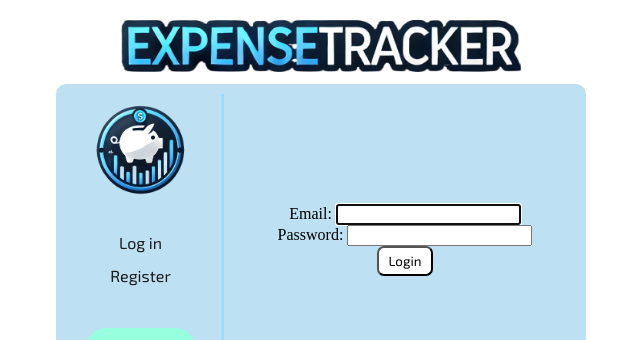
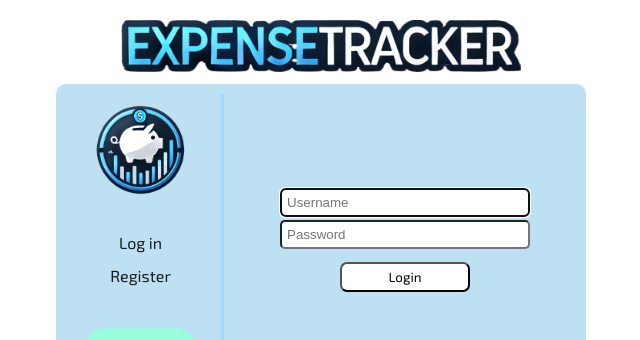
Before and after one commit to mixailvelinov/ExpenseTracker, a Django app: page /account/login/ in a window 1280 px wide. Shown: the top 340 px of the page, without its empty margins (319-959 px from the left). Run offline with Django 5.2, Linux system fonts and the light colour scheme.

Commit message:
fix: adjusted styling and fixed login forms

```diff
--- a/accounts/forms.py
+++ b/accounts/forms.py
@@ -10,11 +10,11 @@ class UserRegisterForm(UserCreationForm):
 
 
 class UserLoginForm(AuthenticationForm):
-    username = forms.EmailField(widget=forms.EmailInput(attrs={'autofocus': True}))
+    username = forms.EmailField(widget=forms.EmailInput(attrs={'autofocus': True, 'placeholder': 'Username'}))
     password = forms.CharField(
         label='Password',
         strip=False,
-        widget=forms.PasswordInput(attrs={'autocomplete': 'current-password'})
+        widget=forms.PasswordInput(attrs={'autocomplete': 'current-password', 'placeholder': 'Password'})
     )
 
 
@@ -22,3 +22,12 @@ class UserUpdateForm(forms.ModelForm):
     class Meta:
         model = CustomUser
         fields = ['username', 'email', 'first_name', 'last_name', 'date_of_birth']
+
+        widgets = {
+            'username': forms.TextInput(attrs={'placeholder': 'Username'}),
+            'email': forms.TextInput(attrs={'placeholder': 'Email address'}),
+            'first_name': forms.TextInput(attrs={'placeholder': 'First Name'}),
+            'last_name': forms.TextInput(attrs={'placeholder': 'Last Name'}),
+            'date_of_birth': forms.DateInput(attrs={'placeholder': 'Date of birth'}),
+
+        }
--- a/static/styles/style.css
+++ b/static/styles/style.css
@@ -2,6 +2,11 @@
 
 p, a, ul, li, button {
     font-family: "Exo 2", serif;
+}
+
+input, textarea, select {
+    border-radius: 5px;
+    padding: 5px;
 }
 
 a {
@@ -103,12 +108,12 @@ nav ul li a {
 
 /*deposit and wishlist*/
 
-.deposit-form, .wish-create-container, .expenses-form {
+.deposit-form, .wish-create-container, .expenses-form, .login-form {
     display: flex;
     justify-content: center;
 }
 
-.deposit-form form, .wish-create-container form, .expenses-form form {
+.deposit-form form, .wish-create-container form, .expenses-form form, .login-form form {
     display: flex;
     flex-direction: column;
     width: 250px;
@@ -116,7 +121,7 @@ nav ul li a {
     gap: 3px;
 }
 
-.deposit-form form button, .wish-create-container form button, .expenses-form form button {
+.deposit-form form button, .wish-create-container form button, .expenses-form form button, .login-form form button {
     width: 130px;
     margin: 0 auto;
     margin-top: 10px;
@@ -128,6 +133,7 @@ nav ul li a {
     background-color: #97ffde;
     width: 100%;
     margin: 0 auto;
+    border-radius: 10px;
 }
 
 li {
@@ -146,3 +152,9 @@ li {
     margin-top: 10px;
     gap: 6px;
 }
+
+.wish-button, .wish-button a {
+    padding: 3px;
+    margin: 0;
+
+}
--- a/templates/accounts/login.html
+++ b/templates/accounts/login.html
@@ -4,9 +4,10 @@
 
 <div class="login-form">
 
-    <form action="" method="post">
+    <form class=''action="" method="post">
         {% csrf_token %}
-        {{ form }}
+        {{ form.username }}
+        {{ form.password }}
         <button type="submit">Login</button>
     </form>
 
--- a/templates/common/wishlist.html
+++ b/templates/common/wishlist.html
@@ -11,14 +11,14 @@
                 <li>{{ obj.date_added }}</li>
                 <li>Why I want it: {{ obj.description }}</li>
                 <div class="modify-wish-buttons">
-                    <button><a href="{% url 'wishlist-edit' obj.id %}">Edit Wish</a></button>
+                    <button class="wish-button"><a href="{% url 'wishlist-edit' obj.id %}">Edit Wish</a></button>
                         <form action="{% url 'wishlist-delete' obj.id %}" method="post">
                             {% csrf_token %}
-                            <button>Delete Wish</button>
+                            <button class="wish-button">Delete Wish</button>
                         </form>
                     <form action="{% url 'wishlist-buy' obj.id %}" method="post">
                             {% csrf_token %}
-                            <button>Buy item</button>
+                            <button class="wish-button">Buy item</button>
                         </form>
                 </div>
             </ul>
```
Also changed, not shown: templates/accounts/edit.html (+6 -2 lines).
